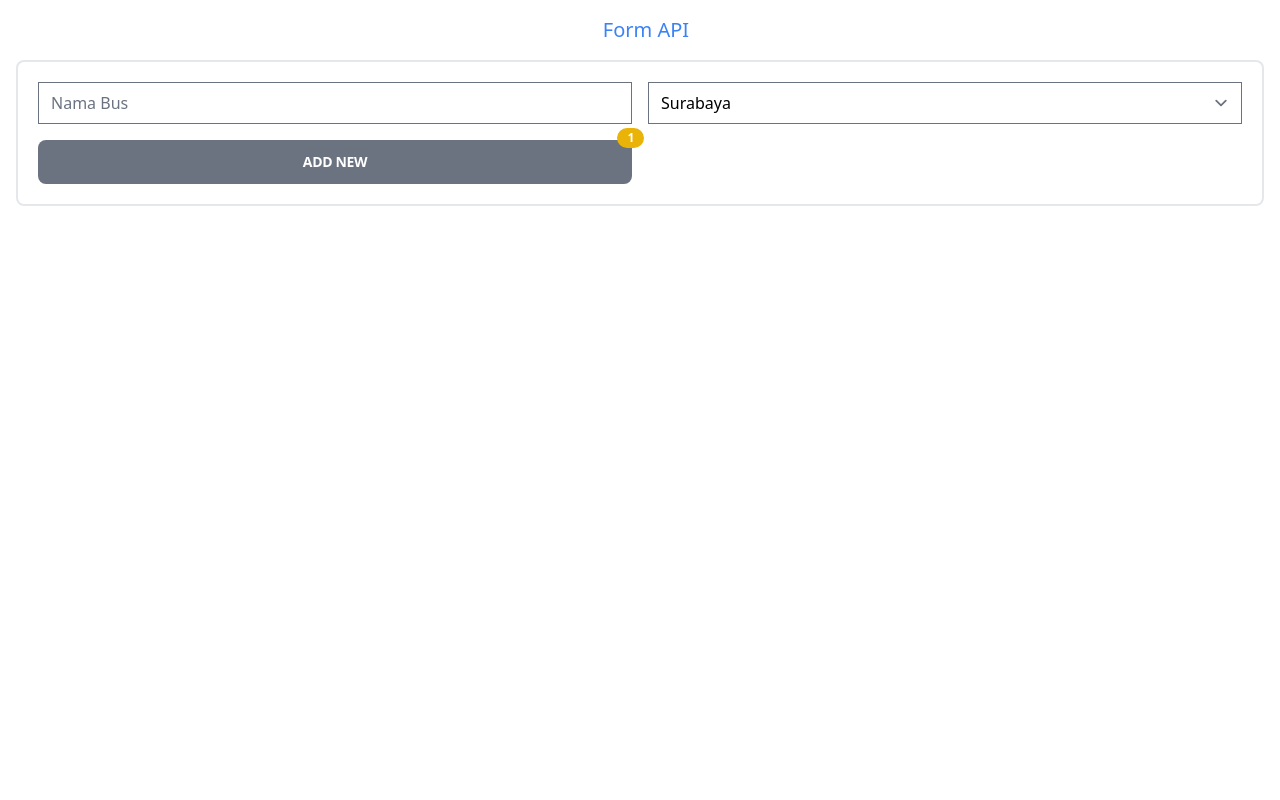
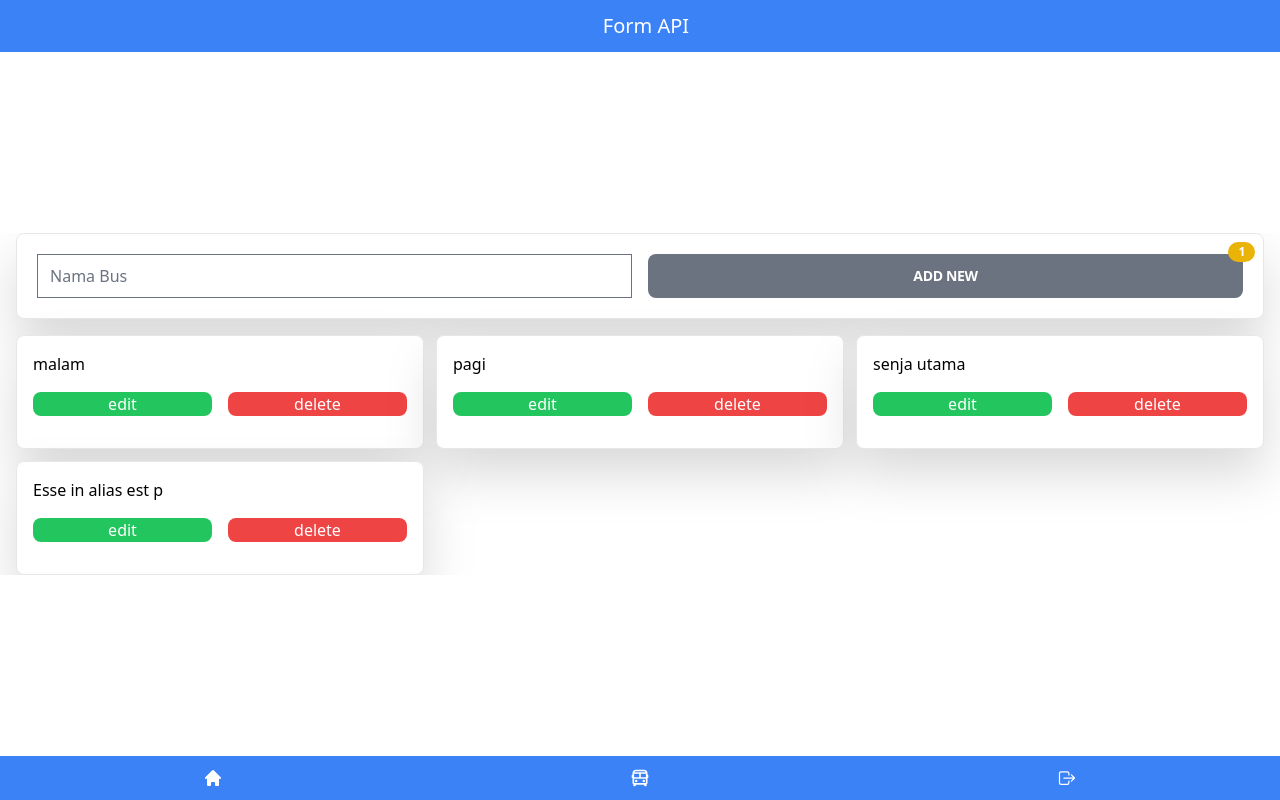
Before and after one commit to cupliz/workshop-react-its, a React (Create React App) app: page /bus in a window 1280 px wide. Built offline with nearby package versions, Linux system fonts and the light colour scheme; data requests are answered from the project's data file.

Commit message:
Add router

```diff
--- a/db.json
+++ b/db.json
@@ -16,5 +16,22 @@
   "profile": {
     "name": "Bagus"
   },
-  "cars": []
+  "cars": [
+    {
+      "name": "malam",
+      "id": 1
+    },
+    {
+      "name": "pagi",
+      "id": 2
+    },
+    {
+      "name": "senja utama",
+      "id": 3
+    },
+    {
+      "name": "Esse in alias est p",
+      "id": 4
+    }
+  ]
 }
--- a/package.json
+++ b/package.json
@@ -12,10 +12,12 @@
     "react-bootstrap": "^2.2.0",
     "react-dom": "^17.0.2",
     "react-icons": "^4.3.1",
+    "react-router-dom": "^6.2.2",
     "react-scripts": "5.0.0",
     "web-vitals": "^2.1.4"
   },
   "scripts": {
+    "server": "json-server --watch db.json --port 3001",
     "start": "react-scripts start",
     "build": "react-scripts build",
     "test": "react-scripts test",
--- a/src/FormAPI.js
+++ b/src/FormAPI.js
@@ -1,6 +1,7 @@
 import React, { useEffect, useState } from 'react'
 import axios from 'axios'
 import Button from './components/Button'
+import Template from './components/Template'
 
 export default function FormAPI() {
   const [data, setdata] = useState([])
@@ -51,19 +52,19 @@ export default function FormAPI() {
   }, [])
 
   return (
-    <div className='container mx-auto px-4 space-y-4 my-4'>
-      <div className='w-full text-center text-blue-500 text-xl indent-3'>Form API</div>
-      <form onSubmit={handleSubmit} className="p-5 grid grid-cols-2 gap-4 border-2 rounded-lg">
+    <Template>
+      <div className='container mx-auto px-4 space-y-4 my-4 overflow-auto'>
+        <form onSubmit={handleSubmit} className="p-5 grid grid-cols-2 gap-4 border rounded-lg drop-shadow-2xl bg-white">
           <input type="text" className="form-input" name="car" placeholder='Nama Bus' />
-        <select name="jurusan" id="" className='="form-select'>
+          {/* <select name="jurusan" id="" className='="form-select'>
           <option value="surabaya">Surabaya</option>
           <option value="jakarta">Jakarta</option>
-        </select>
-        <Button type="submit" text="Add New" tahu="goreng" tempe="bacem"/>
+        </select> */}
+          <Button type="submit" text="Add New" tahu="goreng" tempe="bacem" />
         </form>
         <div className='grid sm:grid-cols-2 md:grid-cols-3 gap-3 items-center'>
           {data.map((car, i) => {
-          return <div key={i} className='bg-white border-2 rounded-lg overflow-hidden p-4'>
+            return <div key={i} className='drop-shadow-2xl bg-white border rounded-lg overflow-hidden p-4'>
               {edit === i ?
                 <form className='w-full flex space-x-2' onSubmit={(event) => handleEdit(event)}>
                   <input className="form-input w-2/3" name="car" defaultValue={car.name} />
@@ -78,6 +79,7 @@ export default function FormAPI() {
             </div>
           })}
         </div>
-    </div >
+      </div>
+    </Template>
   )
 }
--- /dev/null
+++ b/src/Home.js
@@ -0,0 +1,10 @@
+import React from 'react'
+import Template from './components/Template'
+
+export default function Home() {
+  return (
+    <Template>
+      <div>Home</div>
+    </Template>
+  )
+}
--- /dev/null
+++ b/src/components/Template.js
@@ -0,0 +1,28 @@
+import React from 'react'
+import { HiHome } from 'react-icons/hi'
+import { BiBus } from 'react-icons/bi'
+import { IoLogOutOutline } from 'react-icons/io5'
+import { Link } from 'react-router-dom'
+
+export default function Template(props) {
+  return (
+    <div>
+
+      <div className="flex flex-col h-screen justify-between">
+        <div className='w-full text-center text-white bg-blue-500 p-3 text-xl indent-3'>Form API</div>
+        {props.children}
+        <footer className="bg-blue-500 grid grid-cols-3 ">
+          <Link to="/" className='cursor-pointer text-white hover:bg-gray-500 p-3 mx-auto'>
+            <HiHome className='text-xl' />
+          </Link>
+          <Link to="/bus" className='cursor-pointer text-white hover:bg-gray-500 p-3 mx-auto'>
+            <BiBus className='text-xl' />
+          </Link>
+          <div className='cursor-pointer text-white hover:bg-gray-500 p-3 mx-auto'>
+            <IoLogOutOutline className='text-xl' />
+          </div>
+        </footer>
+      </div>
+    </div>
+  )
+}
--- a/src/index.js
+++ b/src/index.js
@@ -1,13 +1,27 @@
 import React from 'react';
 import ReactDOM from 'react-dom';
-import App from './FormAPI';
+import {
+  BrowserRouter,
+  Routes,
+  Route,
+  Link
+} from "react-router-dom";
+import Home from './Home';
+import FormAPI from './FormAPI';
+import Form from './Form';
 import reportWebVitals from './reportWebVitals';
 // import 'bootstrap/dist/css/bootstrap.min.css';
 import './index.css'
 
 ReactDOM.render(
   <React.StrictMode>
-    <App />
+    <BrowserRouter>
+      <Routes>
+        <Route exact path="/" element={<Home />} />
+        <Route path="/bus" element={<FormAPI />} />
+        <Route path="/form" element={<Form />} />
+      </Routes>
+    </BrowserRouter>
   </React.StrictMode>,
   document.getElementById('root')
 );
```
Also changed, not shown: 1 other file (tests, documents, lock files or other folders). Lines whose indentation alone changed are shown as unchanged.
